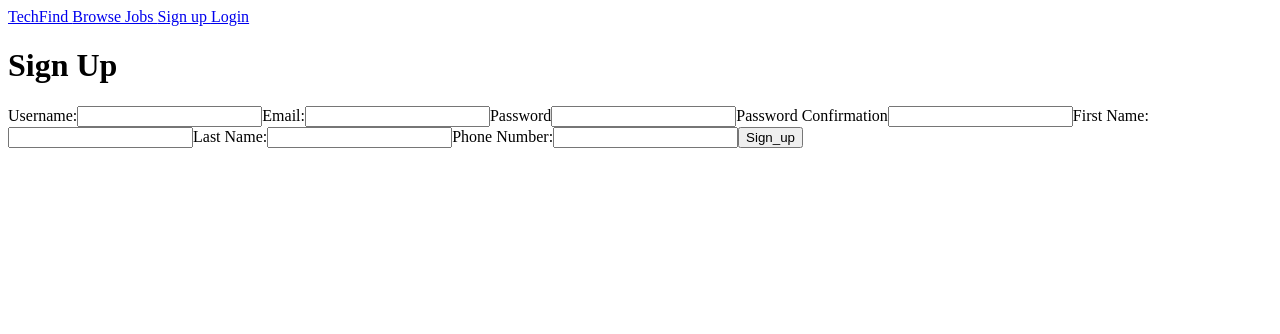
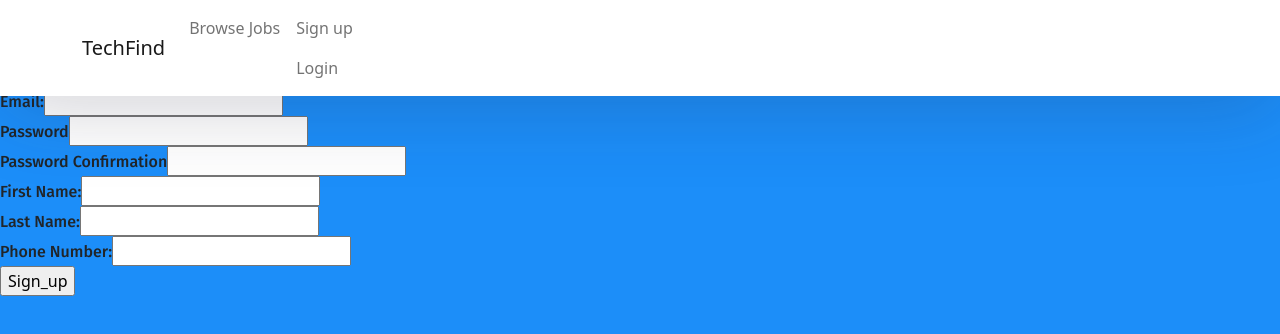
Before and after one commit to BJB-Team/TechFind-Frontend, a React (Create React App) app: page /signup in a window 1280 px wide. Shown: the top 334 px of the page. Built offline with nearby package versions, Linux system fonts and the light colour scheme; no server answers.

Commit message:
added some bootstrap

```diff
--- a/package.json
+++ b/package.json
@@ -7,6 +7,7 @@
     "@testing-library/react": "^11.1.0",
     "@testing-library/user-event": "^12.1.10",
     "axios": "^0.24.0",
+    "bootstrap": "^5.1.3",
     "react": "^17.0.2",
     "react-dom": "^17.0.2",
     "react-router-dom": "^6.0.2",
--- a/src/components/App.js
+++ b/src/components/App.js
@@ -4,12 +4,12 @@ import { StateContext } from '../utils/stateContext'
 import reducer from '../utils/reducer'
 import Login from './Login'
 import SignUp from './SignUp'
+import SeekerSignUp from './SeekerSignUp'
 import Home from './Home'
 import Navigation from './Navigation'
 import JobForm from './JobForm'
 import ListingDetails from './ListingDetails'
 import { getJobs, getJobLevel, getJobType } from '../services/jobListingService'
-
 import DisplayJobs from './JobList'
 import SeekerHome from './SeekerHome'
 
@@ -66,6 +66,7 @@ const App = () => {
             <Route path="/login" element={<Login />} />
             <Route exact path="/" element={<Home />} />
             <Route path="/signup" element={<SignUp />} />
+            <Route path="/seekersignup" element={<SeekerSignUp />} />
             <Route path="/create-job" element={<JobForm />} />
             <Route path="/job-listings" element={<DisplayJobs />} />
             <Route path="/seeker-profile" element={<SeekerHome />} />
--- a/src/components/Home.js
+++ b/src/components/Home.js
@@ -18,10 +18,10 @@ const Home = () =>{
         {/* If the user is logged in as a company they should only be able to see 'Find Talent!' */}
 
         {/* If the user is  logged it will take them to job creation else goes to sign up first*/}
-        <Link to = "/create-job" > <button>Find Talent!</button> </Link>
+        <Link to = "/seekersignup" > <button>Find Talent!</button> </Link>
 
         {/*Takes the user to the job listing page doesn't matter if they are logged in or not*/}
-        <Link to = "/job-listings" > <button>Find Your Career!</button></Link>
+        <Link to = "/signup" > <button>Find Your Career!</button></Link>
 
       </div>
     </div>
--- a/src/components/Navigation.js
+++ b/src/components/Navigation.js
@@ -1,6 +1,7 @@
 import React from 'react'
 import { Link } from 'react-router-dom'
 import { useGlobalState } from '../utils/stateContext'
+import "../index.css"
 
 const Navigation = () => {
   const{ store, dispatch } = useGlobalState()
@@ -20,21 +21,35 @@ const Navigation = () => {
   }
 
   return (
-    <div>
-      <Link to ="/">TechFind </Link>
-      <Link to ="/job-listings">Browse Jobs  </Link>
+    <nav className="navbar navbar-expand-lg navbar-light fixed-top">
+      <div className="container">
+        <Link className="navbar-brand" to={"/"}>TechFind</Link>
+        <div className="collapse navbar-collapse" id="navbarTogglerDemo02">
+          <ul className="navbar-nav ml-auto">
+            <li className="nav-item">
+              <Link className="nav-link" to={"/job-listings"}>Browse Jobs</Link>
+            </li>
+            <li className="nav-item">
               {loggedInUser?
                 <>
-          <Link to ="/seeker-profile">Profile  </Link>
-          <Link to = "/" onClick ={ logout }>Logout</Link>
+                  <Link className="nav-link" to ="/seeker-profile">Profile  </Link>
+                  <Link className="nav-link" to = "/" onClick ={ logout }>Logout</Link>
                 </>
                 :
                 <>
-          <Link to ="/signup">Sign up </Link>
-          <Link to ="/login">Login </Link>
+                  <Link className="nav-link" to ="/signup">Sign up </Link>
+                  <Link className="nav-link" to ="/login">Login </Link>
                 </>
               }
+            </li>
+          </ul>
         </div>
+      </div>
+    </nav>
+
+
+
+
   )
 }
 export default Navigation;
--- a/src/components/SeekerSignUp.js
+++ b/src/components/SeekerSignUp.js
@@ -11,7 +11,6 @@ const SeekerSignUp = () => {
         username: "",
         email: "",
         password: ""
-
     }
 
     const [FormState, setFormState] = useState(initialFormState)
@@ -70,28 +69,36 @@ const SeekerSignUp = () => {
                 {/* <h1>Return the name of the page like from the routes video</h1> */}
                 <form onSubmit={handleSubmit}>
 
+                <div className="form-group">
                     <label htmlFor="username">Username:</label>
                     <input type="text" name="username" id="username" value={FormState.username} onChange={handleFormState}/>
-
+                </div>
+                <div className="form-group">
                     <label htmlFor="email">Email:</label>
                     <input type="text" name="email" id="email" value={FormState.email} onChange={handleFormState}/>
-
+                </div>
+                <div className="form-group">
                     <label htmlFor="password">Password</label>
                     <input type="password" name="password" id="password" value={FormState.password} onChange={handleFormState}/>
-
+                </div>
+                <div className="form-group">
                     <label htmlFor="password_confirmation">Password Confirmation</label>
                     <input type="password" name="password_confirmation" id="password_confirmation" value={FormState.password_confirmation} onChange={handleFormState}/>
-
+                </div>
+                <div className="form-group">
                     <label htmlFor="company_name">Company Name:</label>
                     <input type="text" name="company_name" id="company_name" value={FormState.company_name} onChange={handleFormState}/>
-
+                </div>
+                <div className="form-group">
                     <label htmlFor="website">Website Link:</label>
                     <input type="text" name="website" id="website" value={FormState.website} onChange={handleFormState}/>
-
+                </div>
+                <div className="form-group">
                     <label htmlFor="phone">Phone Number:</label>
                     <input type="number" name="phone" id="phone" value={FormState.phone} onChange={handleFormState}/>
+                </div>
 
-                <input type="submit" value="Sign_up" />
+                <button type="submit" className="btn btn-primary btn-block" value="Sign_up">Submit</button>
 
                 </form>
             </div>
--- a/src/components/SignUp.js
+++ b/src/components/SignUp.js
@@ -65,26 +65,34 @@ const SignUp = ({ history }) =>{
       <h1>Sign Up</h1>
       <form onSubmit={handleSubmit}>
 
+        <div className="form-group">
           <label htmlFor="username">Username:</label>
           <input type="text" name="username" id="username" value={formData.username} onChange={handleFormData}/>
-
+        </div>
+        <div className="form-group">
           <label htmlFor="email">Email:</label>
           <input type="text" name="email" id="email" value={formData.email} onChange={handleFormData}/>
-
+        </div>
+        <div className="form-group">
           <label htmlFor="password">Password</label>
           <input type="password" name="password" id="password" value={formData.password} onChange={handleFormData}/>
-
+        </div>
+        <div className="form-group">
           <label htmlFor="password_confirmation">Password Confirmation</label>
           <input type="password" name="password_confirmation" id="password_confirmation" value={formData.password_confirmation} onChange={handleFormData}/>
-
+        </div>
+        <div className="form-group">
           <label htmlFor="first_name">First Name:</label>
           <input type="text" name="first_name" id="first_name" value={formData.first_name} onChange={handleFormData}/>
-
+        </div>
+        <div className="form-group">
           <label htmlFor="last_name">Last Name:</label>
           <input type="text" name="last_name" id="last_name" value={formData.last_name} onChange={handleFormData}/>
-
+        </div>
+        <div className="form-group">
           <label htmlFor="phone">Phone Number:</label>
           <input type="number" name="phone" id="phone" value={formData.phone} onChange={handleFormData}/>
+        </div>
 
         {/* <input type="file" name="resume" value={formData.resume} onChange={handleFormData} /> */}
 
--- /dev/null
+++ b/src/index.css
@@ -0,0 +1,28 @@
+@import url('https://fonts.googleapis.com/css?family=Fira+Sans:400,500,600,700,800');
+
+* {
+  box-sizing: border-box;
+}
+
+body {
+  background: #1C8EF9 !important;
+  min-height: 100vh;
+  display: flex;
+  font-weight: 400;
+  font-family: 'Fira Sans', sans-serif;
+}
+
+h1,h2,h3,h4,h5,h6,label,span {
+  font-weight: 500;
+  font-family: 'Fira Sans', sans-serif;
+}
+
+body, html, .App, #root {
+  width: 100%;
+  height: 100%;
+}
+
+.navbar-light {
+  background-color: #ffffff;
+  box-shadow: 0px 14px 80px rgba(34, 35, 58, 0.2);
+}
--- a/src/index.js
+++ b/src/index.js
@@ -1,6 +1,7 @@
 import React from 'react';
 import ReactDOM from 'react-dom';
 import App from './components/App';
+import '../node_modules/bootstrap/dist/css/bootstrap.min.css'
 
 ReactDOM.render(
   <App />,
```
Also changed, not shown: 1 other file (tests, documents, lock files or other folders). Lines whose indentation alone changed are shown as unchanged.
